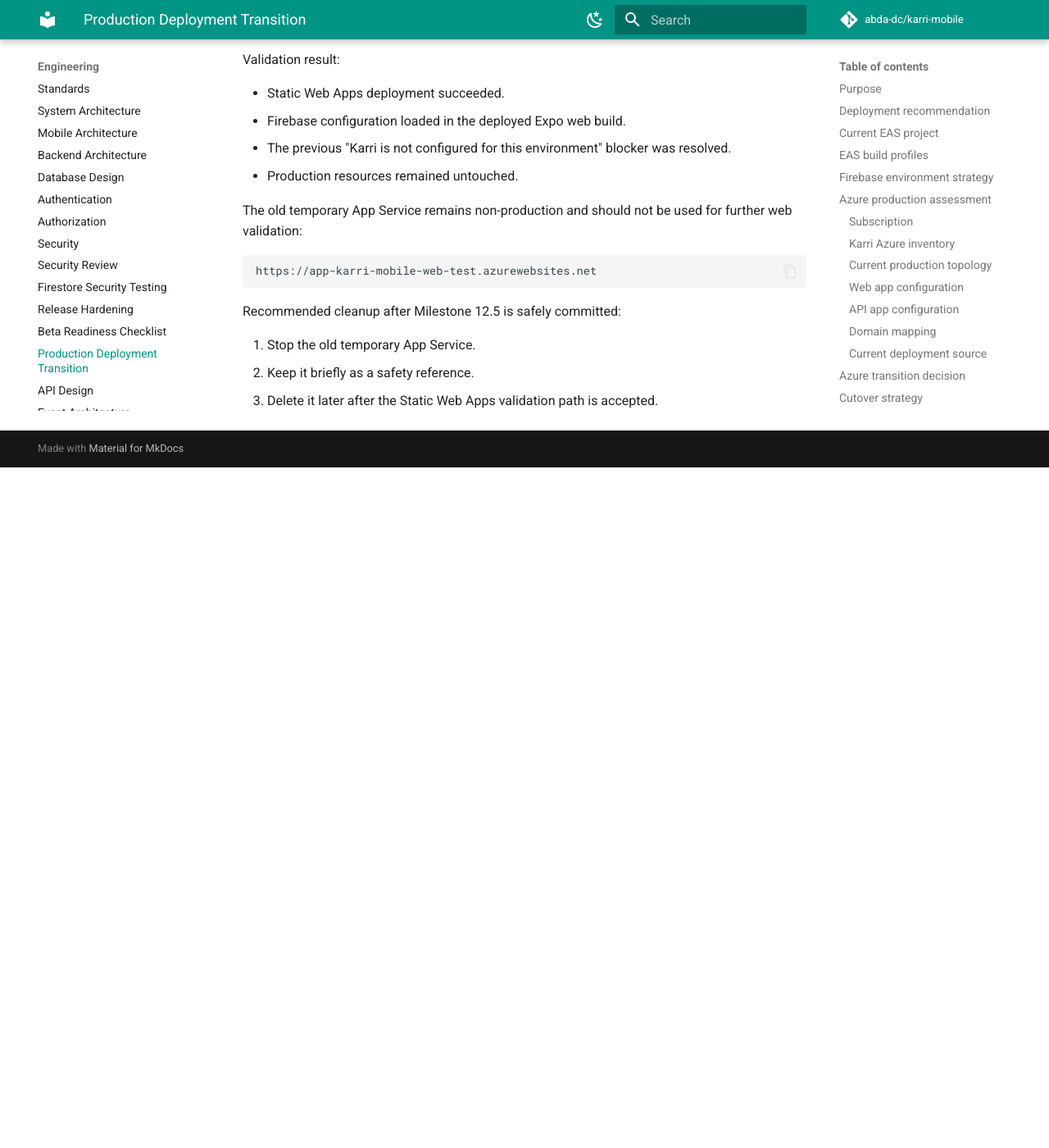
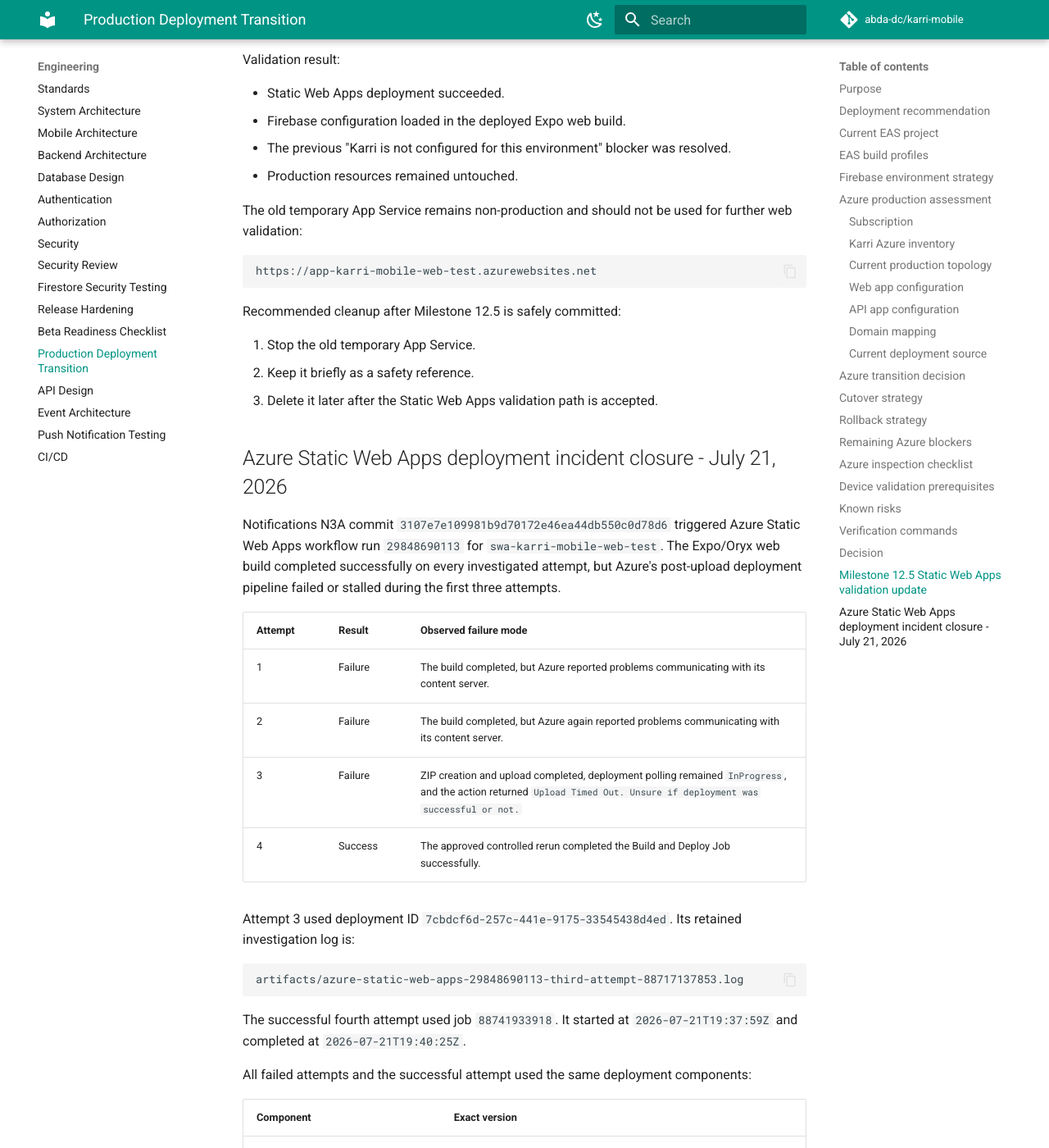
Before and after one commit to abda-dc/karri-mobile, an MkDocs documentation site: the page built from docs/engineering/production-deployment-transition.md, in a window 1280 px wide and 1400 px high, scrolled down 10024 px. Shown: the whole window at 82% size. Built offline with MkDocs 1.6.1 and Material for MkDocs 9.7.7, drawn with Linux system fonts in a browser that asks for light colours; comment, search, counter and statistics services are not loaded; before the commit the page ends 10594 px from its top, so only the background shows below that; some of the changed text lies outside the part shown.

Commit message:
Document N3A deployment incident closure

```diff
--- a/docs/engineering/production-deployment-transition.md
+++ b/docs/engineering/production-deployment-transition.md
@@ -327,3 +327,48 @@ Recommended cleanup after Milestone 12.5 is safely committed:
 1. Stop the old temporary App Service.
 2. Keep it briefly as a safety reference.
 3. Delete it later after the Static Web Apps validation path is accepted.
+
+## Azure Static Web Apps deployment incident closure - July 21, 2026
+
+Notifications N3A commit `3107e7e109981b9d70172e46ea44db550c0d78d6` triggered Azure Static Web Apps workflow run `29848690113` for `swa-karri-mobile-web-test`. The Expo/Oryx web build completed successfully on every investigated attempt, but Azure's post-upload deployment pipeline failed or stalled during the first three attempts.
+
+| Attempt | Result | Observed failure mode |
+| --- | --- | --- |
+| 1 | Failure | The build completed, but Azure reported problems communicating with its content server. |
+| 2 | Failure | The build completed, but Azure again reported problems communicating with its content server. |
+| 3 | Failure | ZIP creation and upload completed, deployment polling remained `InProgress`, and the action returned `Upload Timed Out. Unsure if deployment was successful or not.` |
+| 4 | Success | The approved controlled rerun completed the Build and Deploy Job successfully. |
+
+Attempt 3 used deployment ID `7cbdcf6d-257c-441e-9175-33545438d4ed`. Its retained investigation log is:
+
+    artifacts/azure-static-web-apps-29848690113-third-attempt-88717137853.log
+
+The successful fourth attempt used job `88741933918`. It started at `2026-07-21T19:37:59Z` and completed at `2026-07-21T19:40:25Z`.
+
+All failed attempts and the successful attempt used the same deployment components:
+
+| Component | Exact version |
+| --- | --- |
+| `Azure/static-web-apps-deploy` action | `1a947af9992250f3bc2e68ad0754c0b0c11566c9` |
+| StaticSitesClient base image | `sha256:8ed8ea489d04d0636b5c47fbaa44f005975ab0d1f03eddc28014cdf7a061f7f4` |
+| Oryx | `0.2.20260109.4` |
+
+The investigation found no evidence of a Git checkout failure, Expo export failure, missing `dist` output, ZIP creation failure, initial artifact-upload failure, deployment-token rejection, dependency change, workflow change, Expo configuration change, Static Web Apps configuration change, or deployment-tool version drift. N3A did not modify deployment-sensitive files.
+
+Azure exposed no deployment-detail read endpoint keyed by the action deployment ID. No Azure Monitor diagnostic setting existed during the incident, and no applicable subscription-level Service Health event was returned.
+
+Production verification succeeded after attempt 4:
+
+| Verification | Result |
+| --- | --- |
+| Environment | `default` |
+| Source branch | `main` |
+| Azure status | `Ready` |
+| Azure last updated | `2026-07-21T19:40:07.850954+00:00` |
+| Live-site HTTP status | `200` |
+| `Last-Modified` | `Tue, 21 Jul 2026 19:40:07 GMT` |
+| `Content-Length` | `23784` |
+
+The evidence supports classifying the incident as a probable transient failure or stalled operation within Azure Static Web Apps' post-upload content-processing and distribution pipeline. An application, repository, workflow, deployment-token, or Azure resource defect is not supported by the evidence.
+
+The incident is resolved. No application code, GitHub Actions workflow, secret, Firebase configuration, deployment token, or Azure resource correction was required.
```
Also changed, not shown: docs/architecture/notification-delivery.md (+18 -0 lines).
